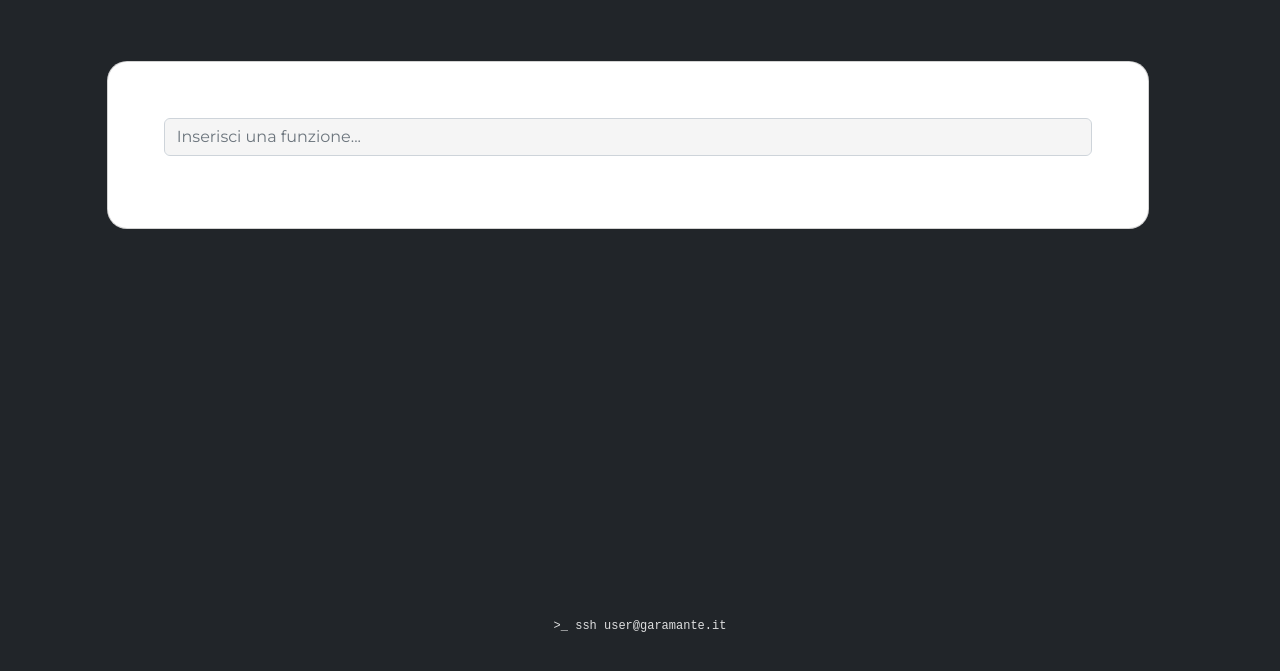
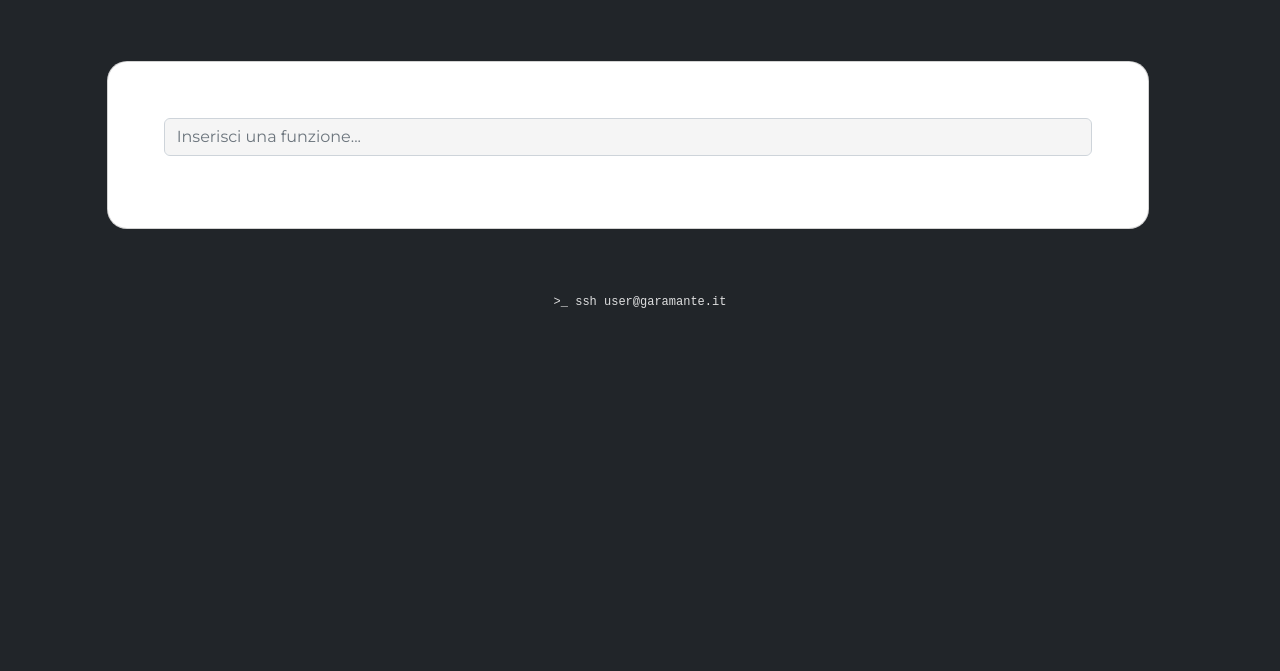
Before and after one commit to Onnwen/MathRevealer-Web, a website: page index.html in a window 1280 px wide. Shown: the part 109-780 px from the top of the page. Drawn offline with nearby package versions, Linux system fonts and the light colour scheme.

Commit message:
Sfondo sfocato

```diff
--- a/assets/css/stylesheet.css
+++ b/assets/css/stylesheet.css
@@ -21,13 +21,21 @@ p, input, .btn, .separator, a, h2, footer {
     width: 100%;
 }
 
+.blur-background {
+    background-color: rgba(33, 37, 41, 0.85);
+    backdrop-filter: blur(10px);
+    -webkit-backdrop-filter: blur(10px);
+}
+
 footer {
     color: white;
     font-size: 12px;
-    position: absolute;
+    padding: 15px;
+    height: 50px;
     bottom: 0;
-    width: 100%;
-    height: 75px;
+    left: 0;
+    right: 0;
+    margin-bottom: 0;
 }
 
 .footer-link, .footer-link:visited, .footer-link:link {
@@ -127,6 +135,7 @@ h1 {
 
 body {
     background: var(--bs-gray-900);
+    margin-bottom:50px;
 }
 
 .form-control {
```
